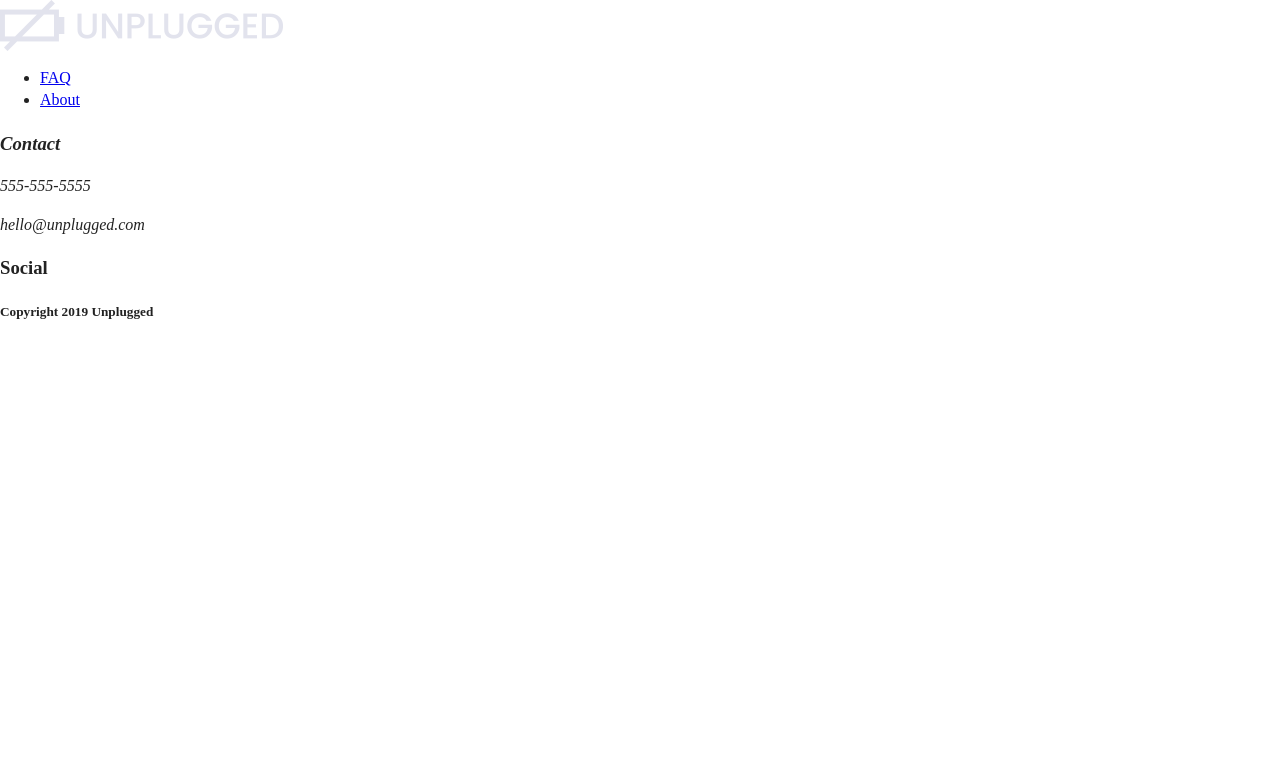
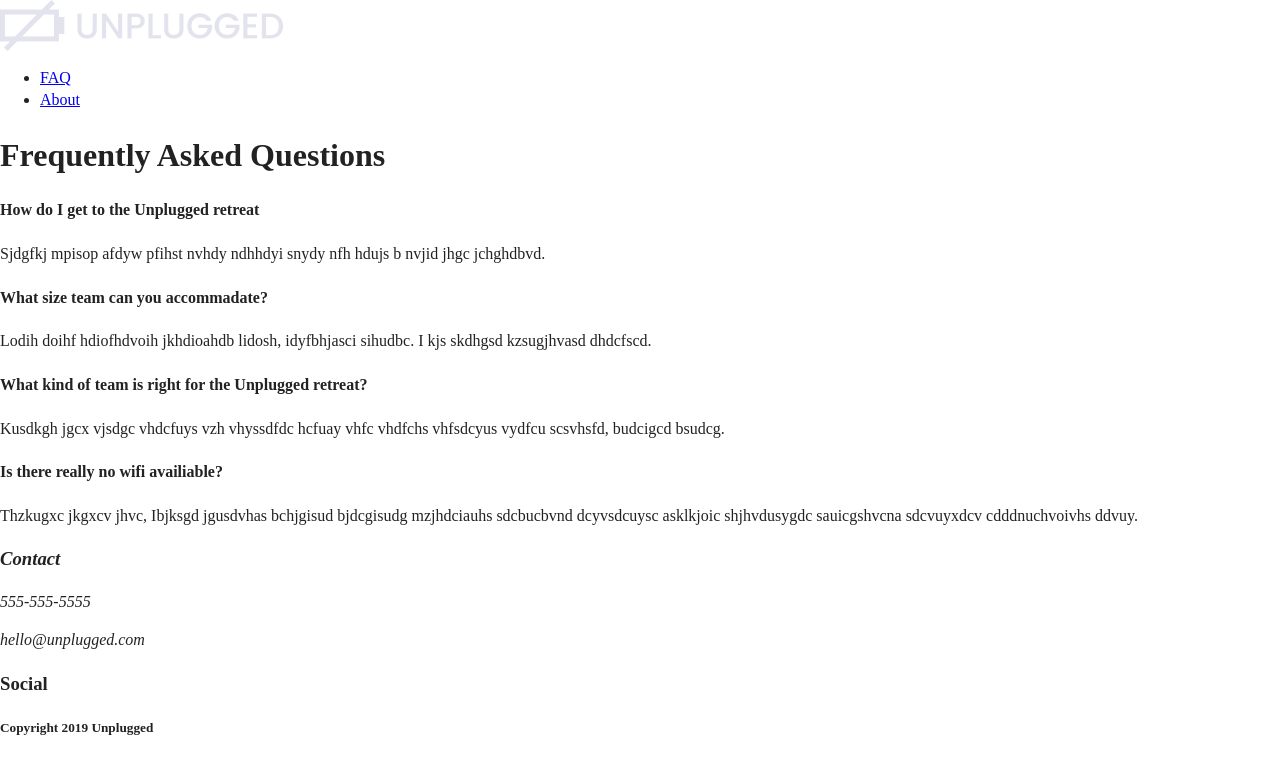
Before and after one commit to em-qr/unplugged-retreat-2020, a website: page faq/index.html in a window 1280 px wide. Drawn offline with Linux system fonts and the light colour scheme; files whose address does not match are found by name.

Commit message:
Initial FAQ page

```diff
--- a/faq/index.html
+++ b/faq/index.html
@@ -3,7 +3,7 @@
 
 <head>
   <meta charset="utf-8">
-  <title></title>
+  <title>FAQ Unplugged-Retreat</title>
   <meta name="description" content="">
   <meta name="viewport" content="width=device-width, initial-scale=1">
 
@@ -41,8 +41,25 @@
 
       <main>
 
-        <section>
-        </section>
+        <section class="FAQ-questions">
+          <div class="content-wrapper">
+            <div class="question-content">
+              <h1>Frequently Asked Questions</h1>
+                <div class="left side">
+                 <h4>How do I get to the Unplugged retreat</h4>
+                 <p>Sjdgfkj mpisop  afdyw pfihst  nvhdy ndhhdyi snydy nfh hdujs b nvjid jhgc jchghdbvd.</p>
+                 <h4>What size team can you accommadate?</h4>
+                 <p>Lodih doihf hdiofhdvoih jkhdioahdb lidosh, idyfbhjasci sihudbc. I kjs skdhgsd kzsugjhvasd dhdcfscd.</p>
+               </div>
+               <div class="right-side">
+                 <h4>What kind of team is right for the Unplugged retreat?</h4>
+                 <p>Kusdkgh jgcx vjsdgc vhdcfuys vzh vhyssdfdc  hcfuay  vhfc vhdfchs vhfsdcyus vydfcu scsvhsfd, budcigcd bsudcg.</p>
+                 <h4>Is there really no wifi availiable?</h4>
+                 <p>Thzkugxc jkgxcv jhvc, Ibjksgd jgusdvhas bchjgisud bjdcgisudg mzjhdciauhs sdcbucbvnd  dcyvsdcuysc asklkjoic shjhvdusygdc sauicgshvcna sdcvuyxdcv cdddnuchvoivhs ddvuy.</p>
+             </div>
+          </div>
+        </div>
+      </section>
 
         <aside>
         </aside>
```
